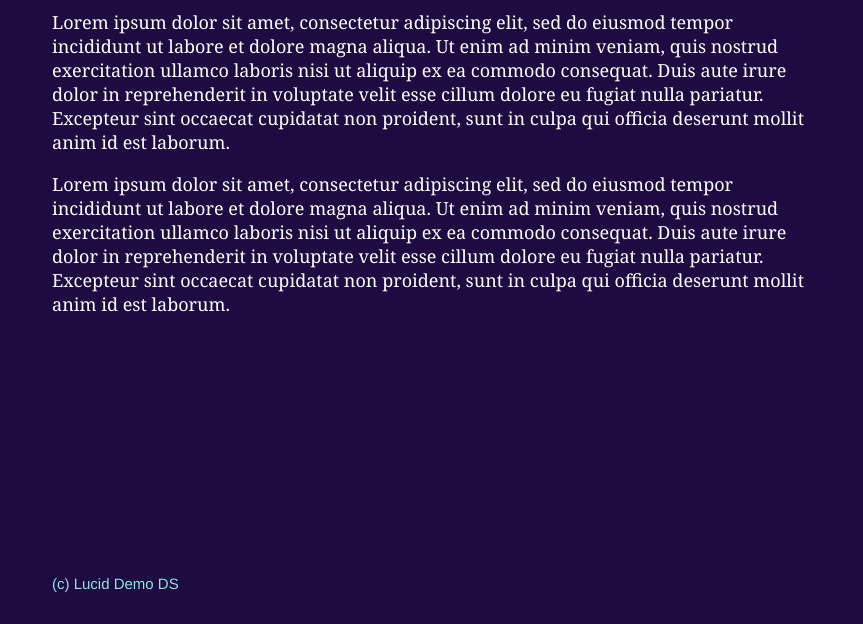
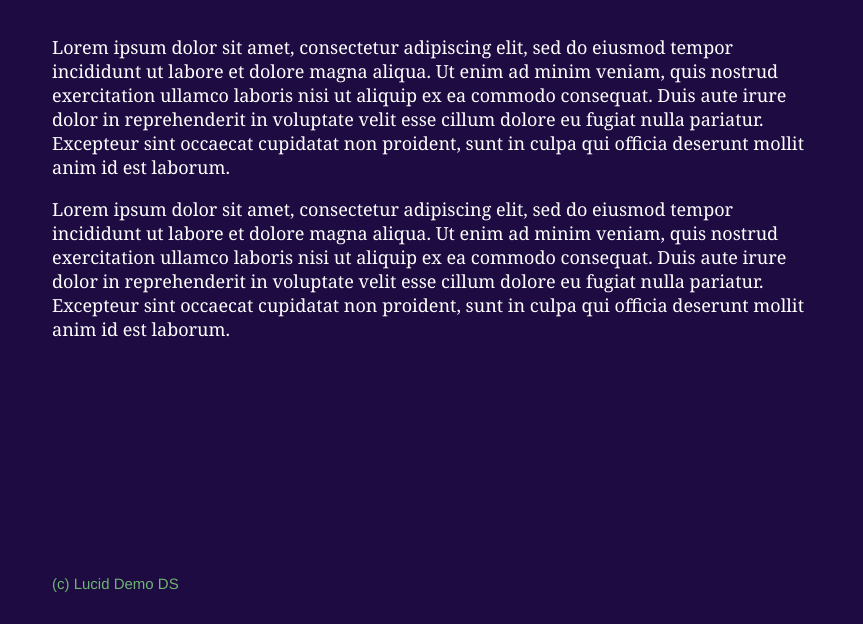
Before and after one commit to kuindji/lucid-demo, a plain HTML site: page index.html in a window 1280 px wide. Shown: the part 176-800 px from the top of the page, without its empty margins (208-1071 px from the left). Drawn offline with Linux system fonts and the light colour scheme.

Commit message:
File update on 2019-08-27 14:20:45.808294

```diff
--- a/_vars.css
+++ b/_vars.css
@@ -5,11 +5,11 @@
     --body-text-color: #ffffff;
     --menu-text-hover: #c5ae86;
     --subheader-text-color: #d5d5d5;
-    --footer-text-color: #92e2df;
+    --footer-text-color: #6fb473;
     --body-color: #1d0b42;
     /* Text Styles */
     --header-text-font-family: "Helvetica";
-    --header-text-font-size: 30px;
+    --header-text-font-size: 40px;
     --body-text-font-family: "Georgia";
     --body-text-font-size: 18px;
     --menu-text-font-family: "Helvetica";
@@ -19,7 +19,7 @@
     --subheader-text-font-family: "Georgia";
     --subheader-text-font-size: 20px;
     /* Layer Styles */
-    --top-menu-background-color: #191919;
+    --top-menu-background-color: #323232;
     --top-menu-shadow-offset-x: 0px;
     --top-menu-shadow-offset-y: 2px;
     --top-menu-shadow-blur: 4px;
```
